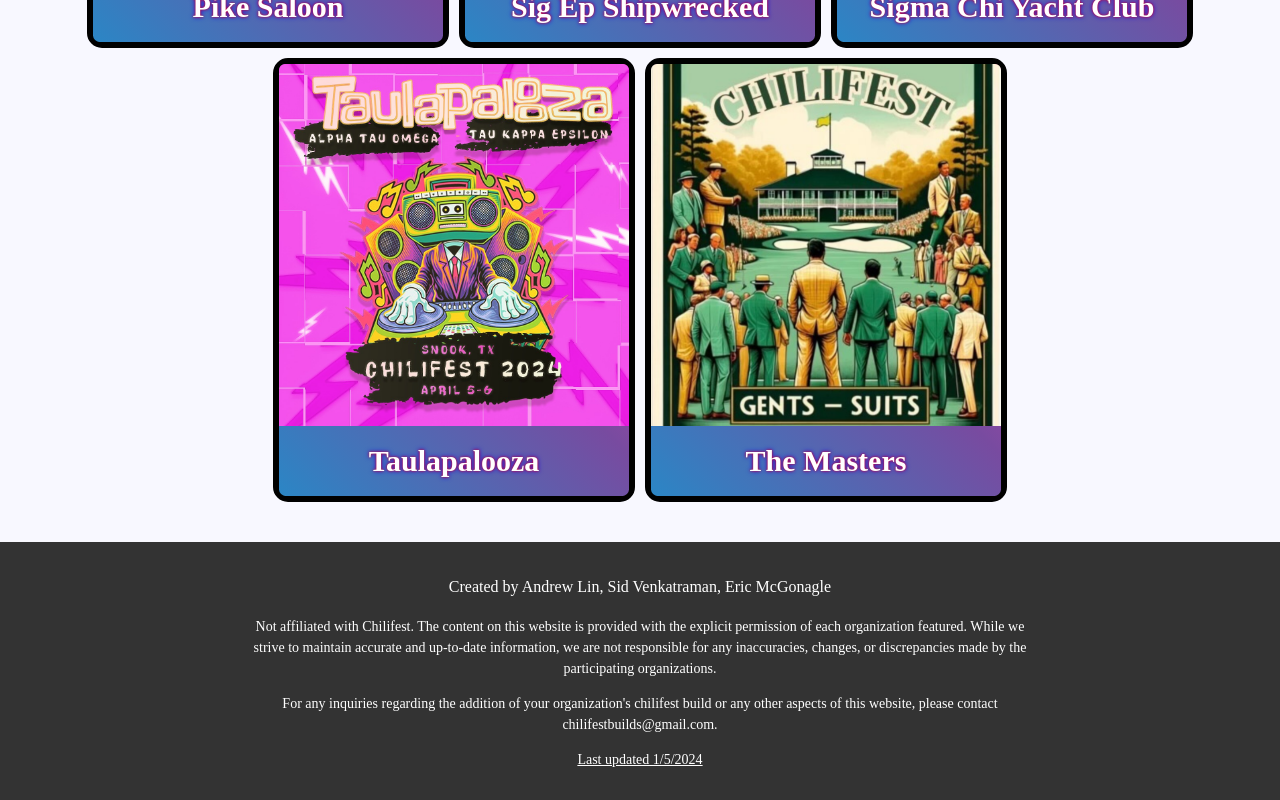
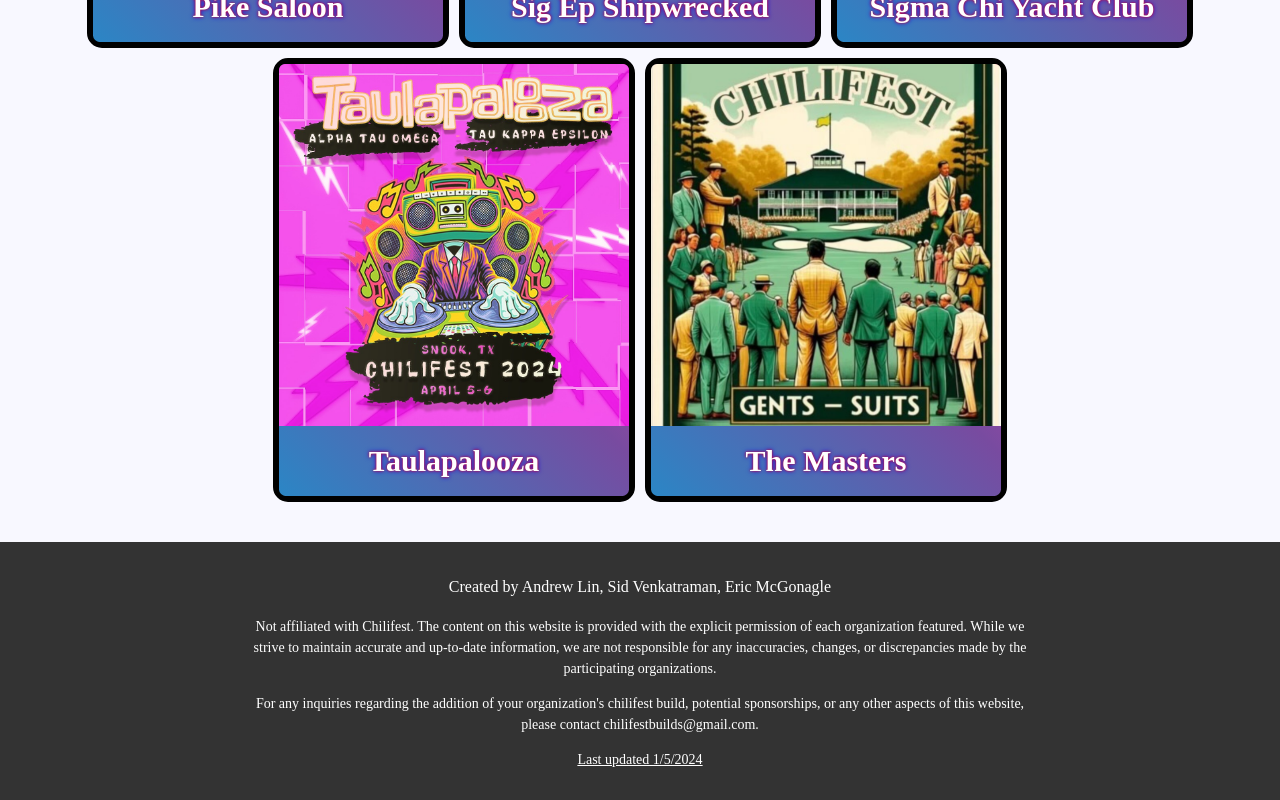
Before and after one commit to andrewlin27/chilifest-builds, a React (Create React App) app: page / in a window 1280 px wide. Shown: the part 1509-2309 px from the top of the page. Built offline with nearby package versions, Linux system fonts and the light colour scheme.

Commit message:
description and footer

```diff
--- a/public/index.html
+++ b/public/index.html
@@ -16,8 +16,8 @@
   <link rel="icon" href="%PUBLIC_URL%/favicon.ico" />
   <meta name="viewport" content="width=device-width, initial-scale=1" />
   <meta name="theme-color" content="#000000" />
-  <meta name="description" content="Website containing all relevant build information for the eagerly awaited Chilifest 2024. This website is
-      not affiliated with Chilifest." />
+  <meta name="description" content="The ultimate hub for streamlining your 2024 Chilifest
+  ticket-buying journey. Effortlessly compare and sort prices from various builds!" />
   <link rel="apple-touch-icon" href="%PUBLIC_URL%/logo192.png" />
   <!--
       manifest.json provides metadata used when your web app is installed on a
--- a/src/components/Footer.js
+++ b/src/components/Footer.js
@@ -9,13 +9,14 @@ const Footer = () => {
           <p>Created by Andrew Lin, Sid Venkatraman, Eric McGonagle</p>
           <div className="warning">
             <p>
-            Not affiliated with Chilifest.
-            The content on this website is provided with the explicit permission of each organization featured.
-            While we strive to maintain accurate and up-to-date information, we are not responsible for any
-            inaccuracies, changes, or discrepancies made by the participating organizations.
+              Not affiliated with Chilifest.
+              The content on this website is provided with the explicit permission of each organization featured.
+              While we strive to maintain accurate and up-to-date information, we are not responsible for any
+              inaccuracies, changes, or discrepancies made by the participating organizations.
             </p>
             <p>
-              For any inquiries regarding the addition of your organization's chilifest build or any other aspects of this website, please contact chilifestbuilds@gmail.com.
+              For any inquiries regarding the addition of your organization's chilifest build, potential sponsorships,
+              or any other aspects of this website, please contact chilifestbuilds@gmail.com.
             </p>
             <p className='underlined-text'>
               Last updated 1/5/2024
```
